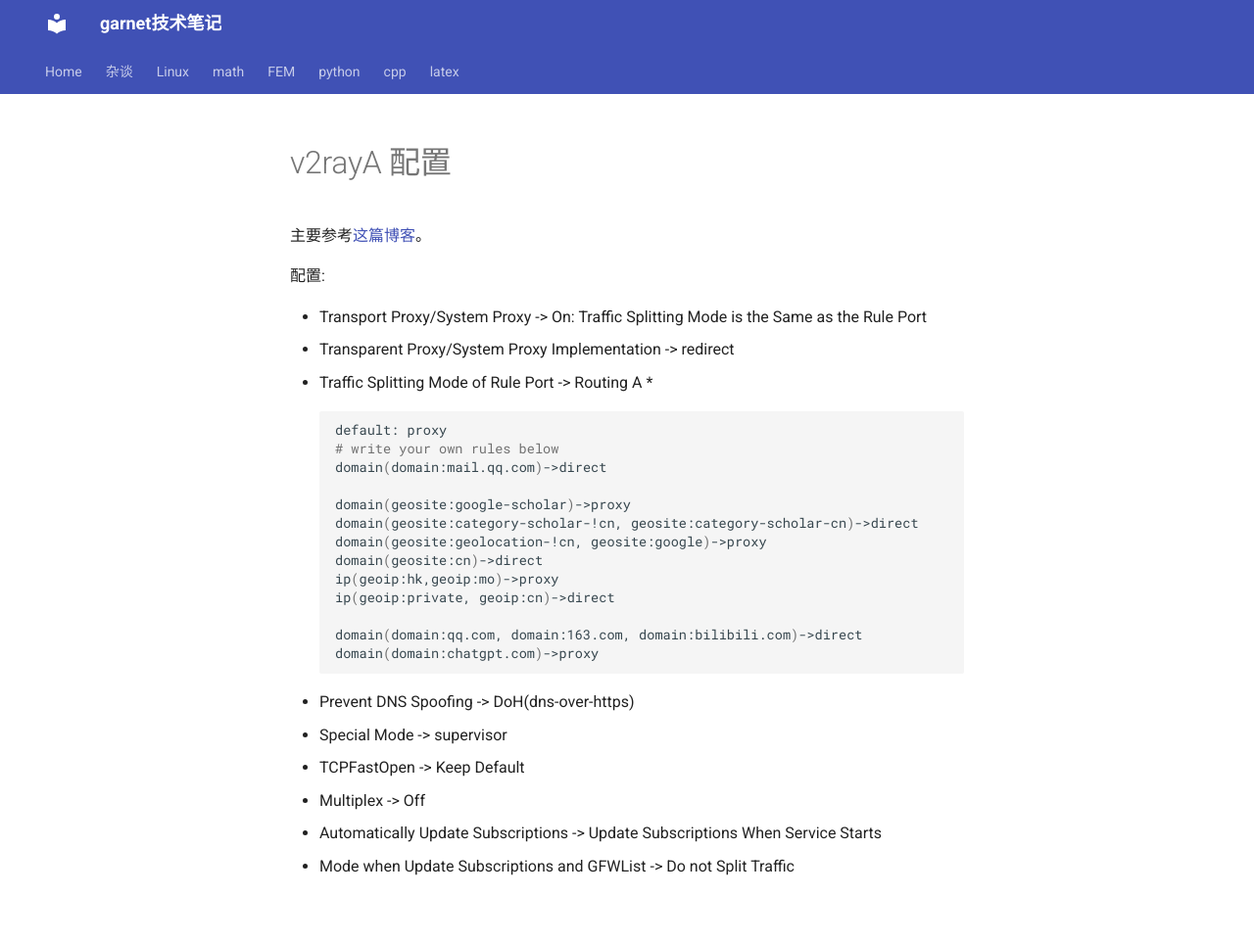
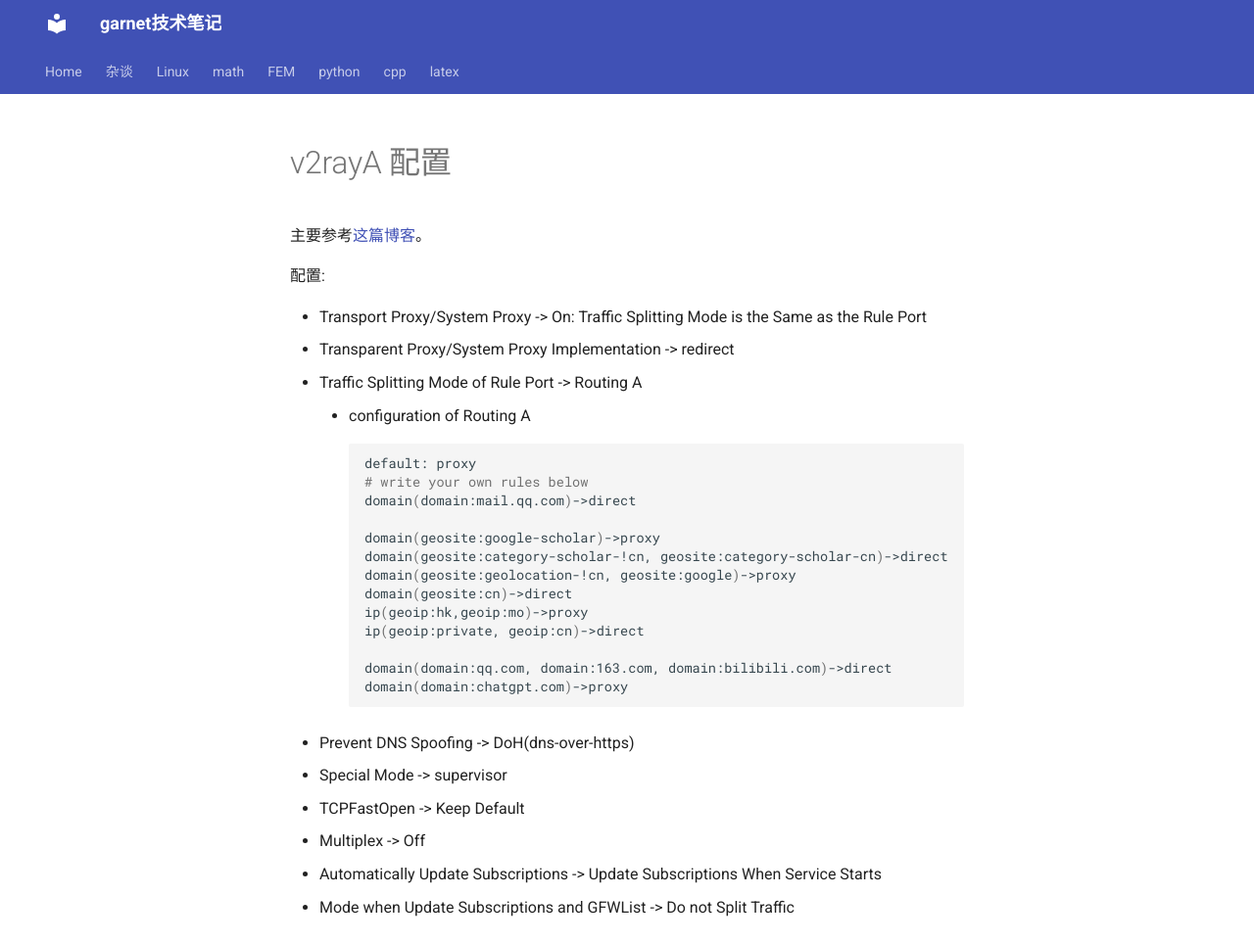
Before and after one commit to ymma98/technotes, an MkDocs documentation site: the page built from docs/Linux/v2raya配置.md, in a window 1280 px wide and 963 px high. Shown: the whole window at 98% size. Built offline with MkDocs 1.6.1 and Material for MkDocs 9.7.7, drawn with Linux system fonts in a browser that asks for light colours; part of the change alters nothing that is shown.

Commit message:
docs/Linux/v2raya配置.md updated from https://stackedit.cn/

````diff
--- a/docs/Linux/v2raya配置.md
+++ b/docs/Linux/v2raya配置.md
@@ -7,7 +7,7 @@
 * Transport Proxy/System Proxy -> On: Traffic Splitting Mode is the Same as the Rule Port
 * Transparent Proxy/System Proxy Implementation -> redirect
 * Traffic Splitting Mode of Rule Port -> Routing A
-	*
+	* configuration of Routing A
 ```bash
 default: proxy
 # write your own rules below
@@ -31,5 +31,5 @@ domain(domain:chatgpt.com)->proxy
 * Automatically Update Subscriptions -> Update Subscriptions When Service Starts
 * Mode when Update Subscriptions and GFWList -> Do not Split Traffic
 <!--stackedit_data:
-eyJoaXN0b3J5IjpbLTQ2ODg4OTY0Nl19
+eyJoaXN0b3J5IjpbNzg1OTk5NTM4XX0=
 -->
````
